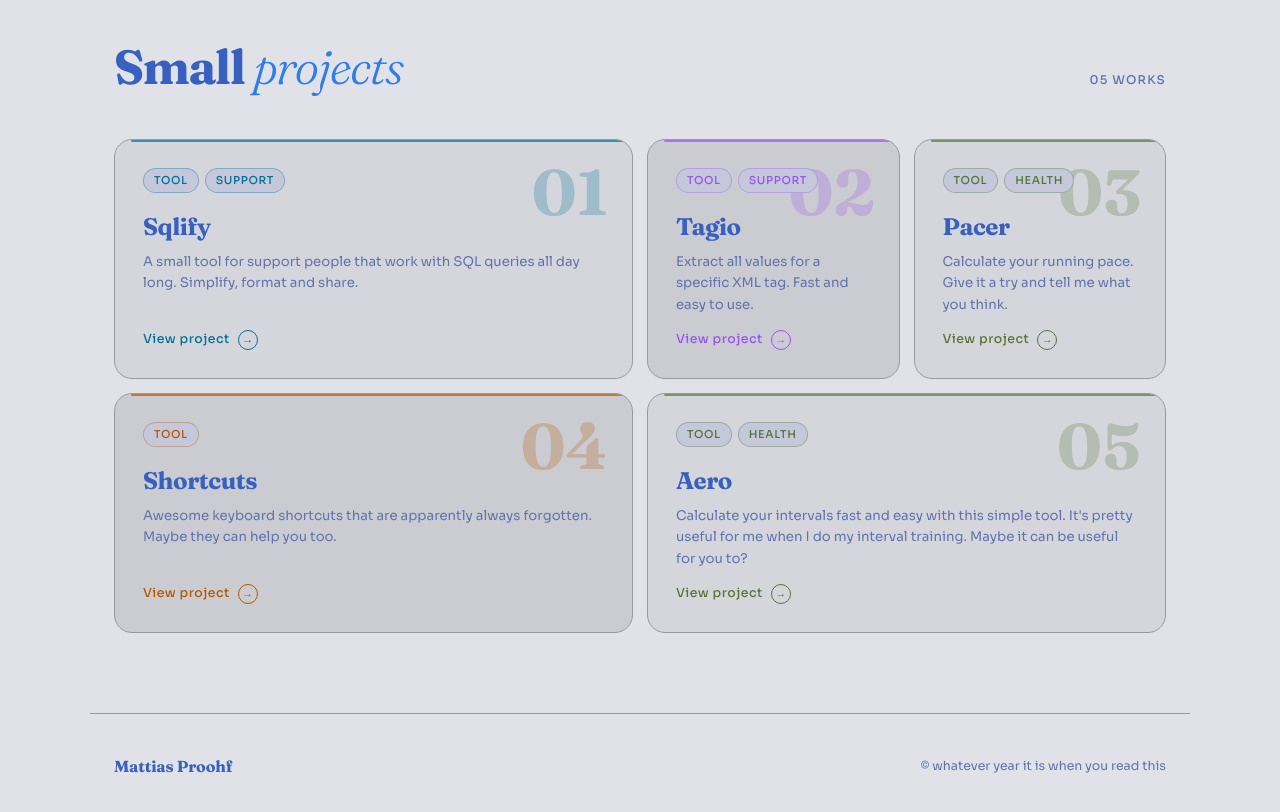
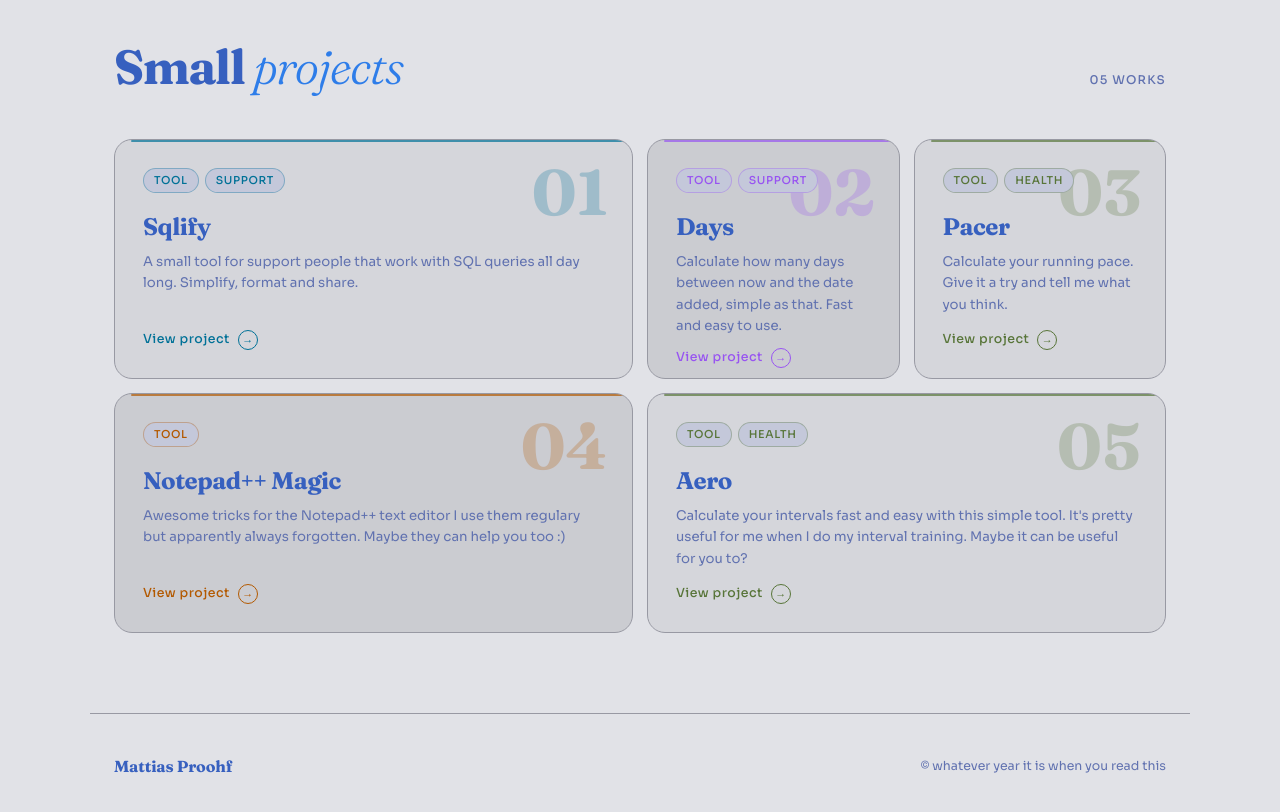
Before and after one commit to PROOHF/proohf.github.io, a plain HTML site: page index.html in a window 1280 px wide. Shown: the part 1200-2012 px from the top of the page. Drawn offline with Linux system fonts and the light colour scheme.

Commit message:
Replaced two projects with two new instead

```diff
--- a/index.html
+++ b/index.html
@@ -157,16 +157,16 @@
             </span>
         </a>
 
-        <!-- Tagio -->
-        <a class="card card-purple" href="http://www.proohf.com/tagio">
+        <!-- Days -->
+        <a class="card card-purple" href="http://www.proohf.com/days">
             <span class="card-num">02</span>
             <div class="card-tags">
             <span class="tag">Tool</span>
             <span class="tag">Support</span>
             </div>
             <div class="card-body">
-            <div class="card-title">Tagio</div>
-            <p class="card-desc">Extract all values for a specific XML tag. Fast and easy to use.</p>
+            <div class="card-title">Days</div>
+            <p class="card-desc">Calculate how many days between now and the date added, simple as that. Fast and easy to use.</p>
             </div>
             <span class="card-cta">
             View project
@@ -191,15 +191,15 @@
             </span>
         </a>
 
-        <!-- Shortcuts -->
-        <a class="card card-wide card-orange" href="http://www.proohf.com/shortcuts">
+        <!-- Notepad++ -->
+        <a class="card card-wide card-orange" href="http://www.proohf.com/notepad-plusplus">
             <span class="card-num">04</span>
             <div class="card-tags">
             <span class="tag">Tool</span>
             </div>
             <div class="card-body">
-            <div class="card-title">Shortcuts</div>
-            <p class="card-desc">Awesome keyboard shortcuts that are apparently always forgotten. Maybe they can help you too.</p>
+            <div class="card-title">Notepad++ Magic</div>
+            <p class="card-desc">Awesome tricks for the Notepad++ text editor I use them regulary but apparently always forgotten. Maybe they can help you too :)</p>
             </div>
             <span class="card-cta">
             View project
```
